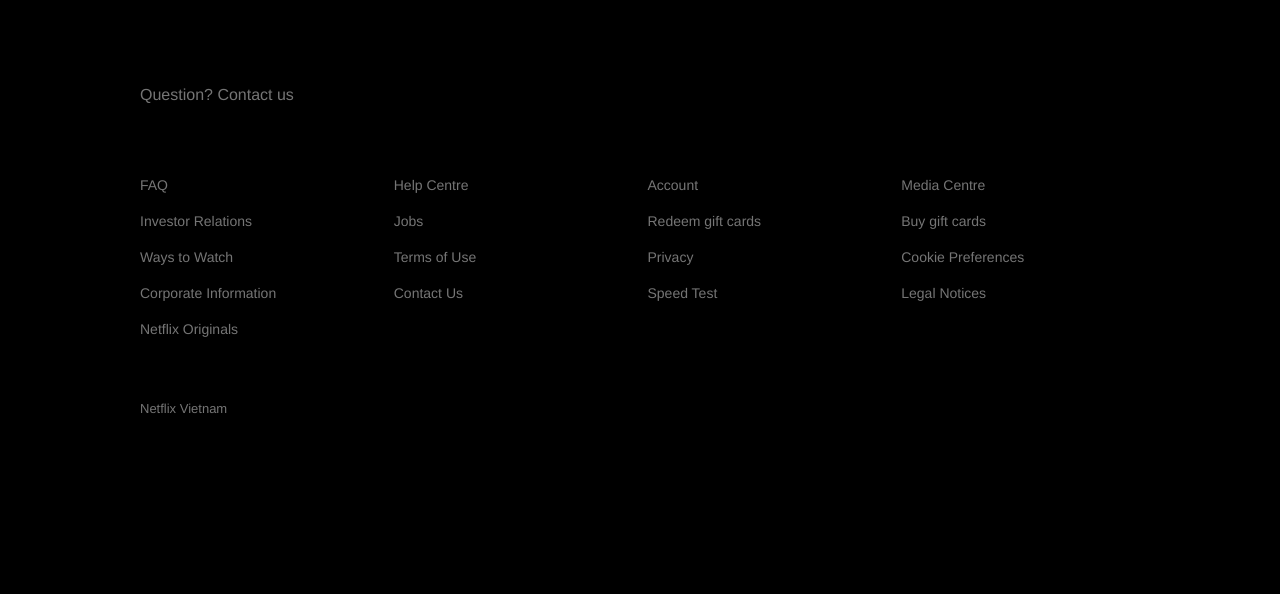
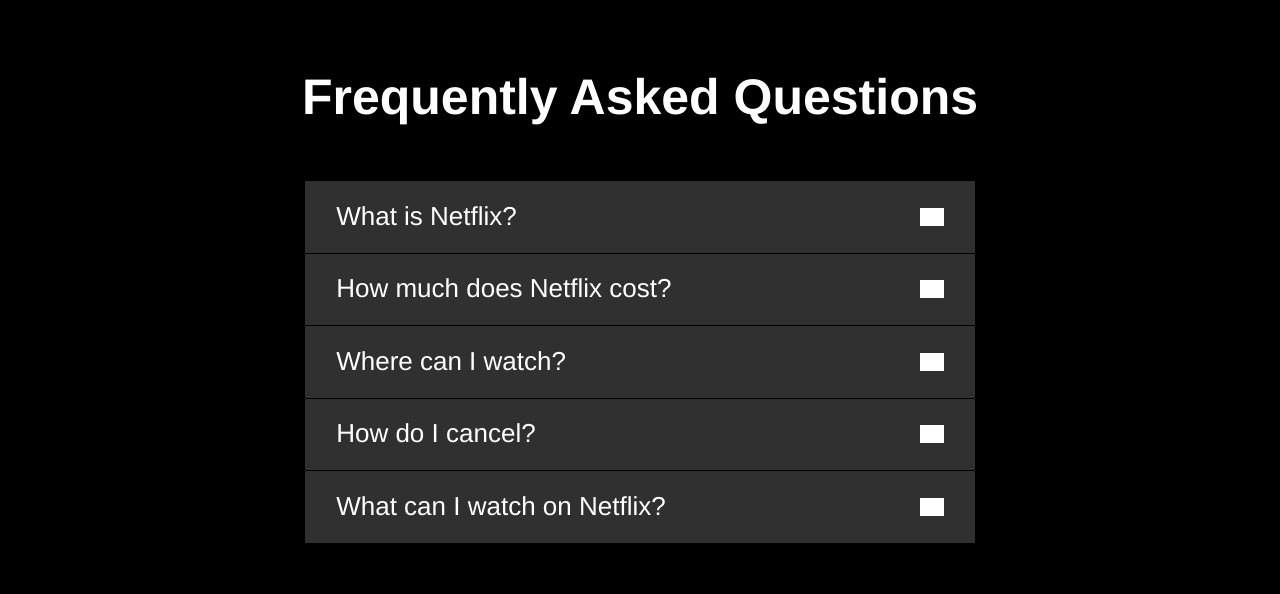
Before and after one commit to tinspham209/netflix-clone, a React (Create React App) app: page / in a window 1280 px wide. Shown: the part 1237-1831 px from the top of the page. Before the commit the page ends 1764 px from the top, so only its background shows below. Built offline with nearby package versions, Linux system fonts and the light colour scheme; grey boxes are pictures that could not be loaded.

Commit message:
accordion component

```diff
--- a/src/App.js
+++ b/src/App.js
@@ -1,10 +1,12 @@
 import React from "react";
+import FaqsContainer from "./containers/faqs";
 import FooterContainer from "./containers/footer";
 import JumbotronContainer from "./containers/jumbotron";
 function App() {
 	return (
 		<>
 			<JumbotronContainer />
+			<FaqsContainer />
 			<FooterContainer />
 		</>
 	);
--- /dev/null
+++ b/src/components/accordion/index.js
@@ -0,0 +1,61 @@
+import React, { useState, useContext, createContext } from "react";
+import {
+	Container,
+	Frame,
+	Title,
+	Item,
+	Inner,
+	Header,
+	Body,
+} from "./styles/accordion";
+
+const ToggleContext = createContext();
+
+const Accordion = ({ children, ...restProps }) => {
+	return (
+		<Container {...restProps}>
+			<Inner>{children}</Inner>
+		</Container>
+	);
+};
+
+Accordion.Title = function AccordionTitle({ children, ...restProps }) {
+	return <Title {...restProps}>{children}</Title>;
+};
+
+Accordion.Frame = function AccordionFrame({ children, ...restProps }) {
+	return <Frame {...restProps}>{children}</Frame>;
+};
+
+Accordion.Item = function AccordionItem({ children, ...restProps }) {
+	const [toggleShow, setToggleShow] = useState(false);
+	return (
+		<ToggleContext.Provider value={{ toggleShow, setToggleShow }}>
+			<Item {...restProps}>{children}</Item>
+		</ToggleContext.Provider>
+	);
+};
+
+Accordion.Header = function AccordionHeader({ children, ...restProps }) {
+	const { toggleShow, setToggleShow } = useContext(ToggleContext);
+	return (
+		<Header
+			onClick={() => setToggleShow((toggleShow) => !toggleShow)}
+			{...restProps}
+		>
+			{children}
+			{toggleShow ? (
+				<img src="/images/icons/close-slim.png" alt="close" />
+			) : (
+				<img src="/images/icons/add.png" alt="open" />
+			)}
+		</Header>
+	);
+};
+
+Accordion.Body = function AccordionBody({ children, ...restProps }) {
+	const { toggleShow } = useContext(ToggleContext);
+	return toggleShow ? <Body {...restProps}>{children}</Body> : null;
+};
+
+export default Accordion;
--- /dev/null
+++ b/src/components/accordion/styles/accordion.js
@@ -0,0 +1,86 @@
+import styled from "styled-components/macro";
+
+export const Container = styled.div`
+	display: flex;
+	border-bottom: 8px solid #222;
+`;
+
+export const Frame = styled.div`
+	margin-bottom: 40px;
+`;
+
+export const Inner = styled.div`
+	display: flex;
+	padding: 70px 45px;
+	flex-direction: column;
+	max-width: 815px;
+	margin: auto;
+`;
+
+export const Title = styled.h1`
+	font-size: 50px;
+	line-height: 1.1;
+	margin-top: 0;
+	margin-bottom: 8px;
+	color: white;
+	text-align: center;
+
+	@media (max-width: 600px) {
+		font-size: 35px;
+	}
+`;
+
+export const Item = styled.div`
+	color: white;
+	margin-bottom: 10px;
+	margin: auto;
+	max-width: 670px;
+	width: 100%;
+
+	&:first-of-type {
+		margin-top: 3em;
+	}
+`;
+
+export const Header = styled.div`
+	display: flex;
+	justify-content: space-between;
+	cursor: pointer;
+	margin-bottom: 1px;
+	font-size: 26px;
+	font-weight: normal;
+	background: #303030;
+	padding: 0.8em 1.2em 0.8em 1.2em;
+	user-select: none;
+	align-items: center;
+
+	img {
+		filter: brightness(0) invert(1);
+		width: 24px;
+
+		@media (max-width: 600px) {
+			width: 16px;
+		}
+	}
+
+	@media (max-width: 600px) {
+		font-size: 16px;
+	}
+`;
+
+export const Body = styled.div`
+	max-height: 1200px;
+	transition: max-height 0.25s cubic-bezier(0.5, 0, 0.1, 1);
+	font-size: 26px;
+	font-weight: normal;
+	line-height: normal;
+	background: #303030;
+	padding: 0.8em 2.2em 0.8em 1.2em;
+	white-space: pre-wrap;
+	user-select: none;
+
+	@media (max-width: 600px) {
+		font-size: 16px;
+		line-height: 22px;
+	}
+`;
--- a/src/components/index.js
+++ b/src/components/index.js
@@ -1,2 +1,3 @@
 export { default as Jumbotron } from "./jumbotron";
 export { default as Footer } from "./footer";
+export { default as Accordion } from "./accordion";
--- /dev/null
+++ b/src/containers/faqs.js
@@ -0,0 +1,19 @@
+import React from "react";
+import faqsData from "../fixtures/faqs.json";
+import { Accordion } from "../components";
+const FaqsContainer = () => {
+	return (
+		<Accordion>
+			<Accordion.Title>Frequently Asked Questions</Accordion.Title>
+			{faqsData.map((item) => (
+				<Accordion.Item key={item.id}>
+					<Accordion.Header>{item.header}</Accordion.Header>
+					<Accordion.Body>{item.body}</Accordion.Body>
+				</Accordion.Item>
+			))}
+			<Accordion.Item />
+		</Accordion>
+	);
+};
+
+export default FaqsContainer;
```
Also changed, not shown: 1 other file (tests, documents, lock files or other folders).
